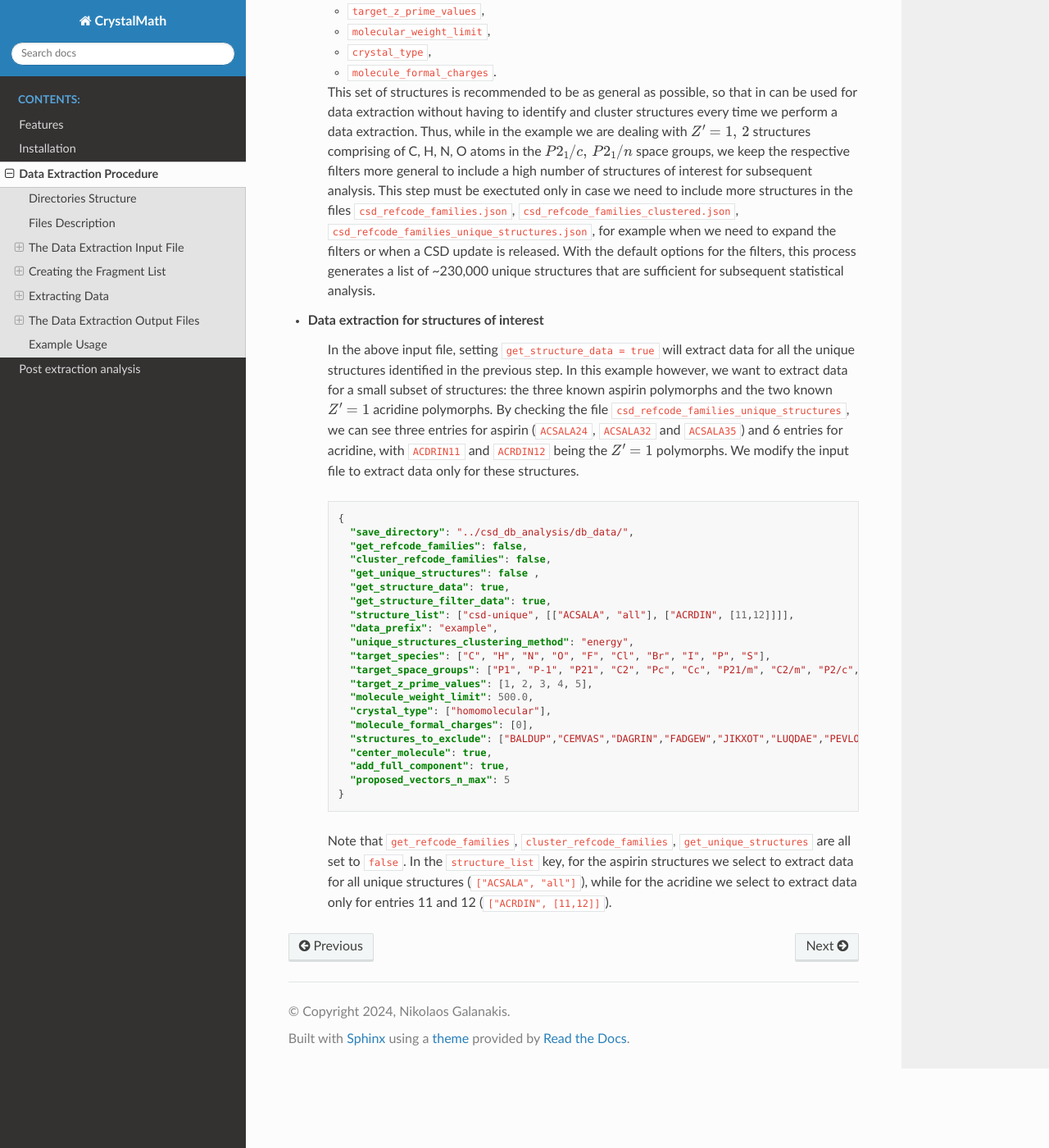
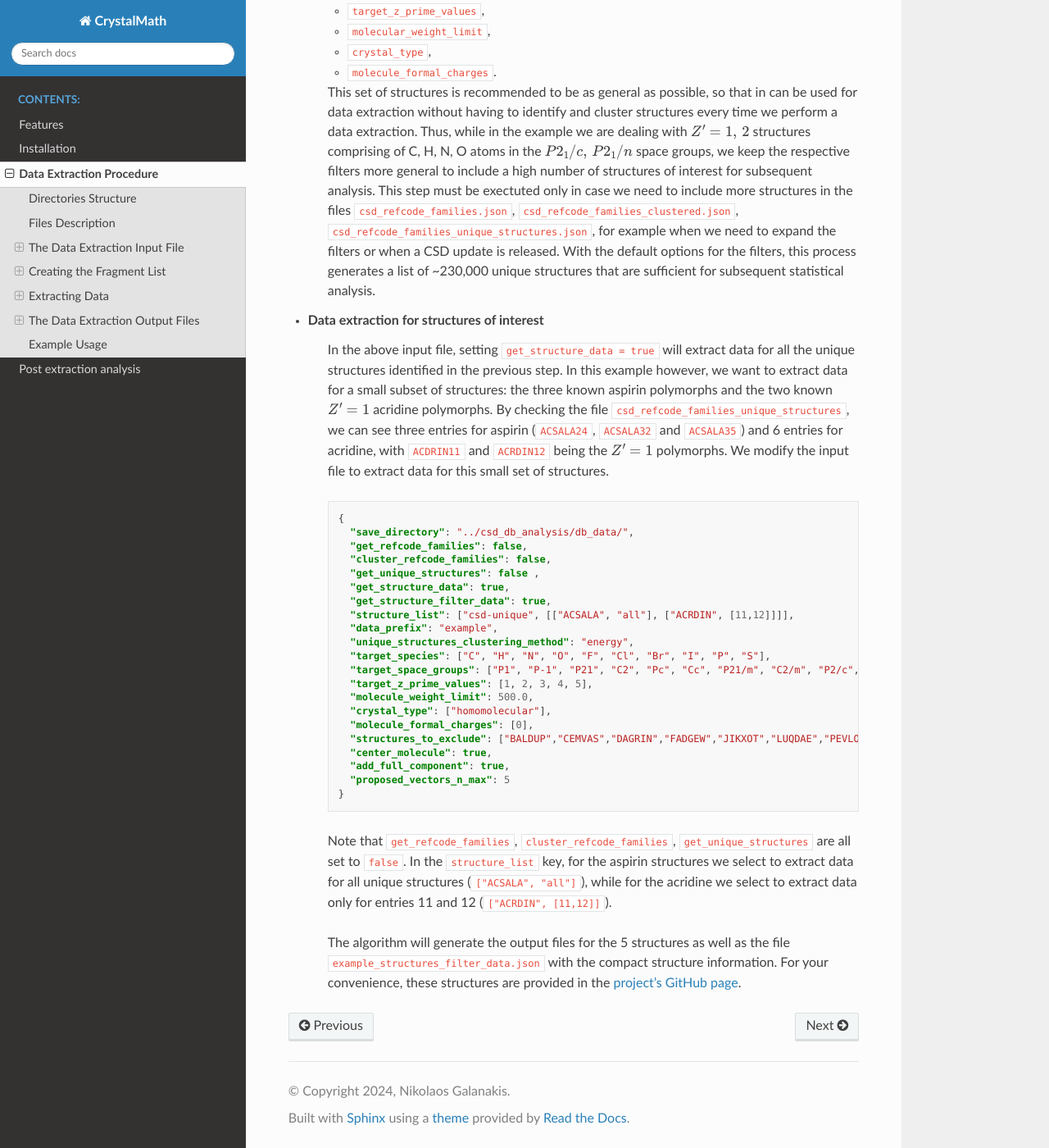
Before and after one commit to nigalanakis/Crystal_Math, a Sphinx documentation site: the page built from docs/source/procedure.rst, in a window 1280 px wide and 1400 px high, scrolled down 14943 px. Shown: the whole window at 82% size. Built offline with Sphinx 7.4.7 and the Read the Docs theme 2.0.0, drawn with Linux system fonts in a browser that asks for light colours.

Commit message:
Add files via upload

```diff
--- a/docs/source/procedure.rst
+++ b/docs/source/procedure.rst
@@ -606,7 +606,7 @@ In the following paragraphs we demostrate the workflow for extracting sample dat
 
 - **Data extraction for structures of interest**
 
-	In the above input file, setting ``get_structure_data = true`` will extract data for all the unique structures identified in the previous step. In this example however, we want to extract data for a small subset of structures: the three known aspirin polymorphs and the two known :math:`Z^{\prime}=1` acridine polymorphs. By checking the file ``csd_refcode_families_unique_structures``, we can see three entries for aspirin (``ACSALA24``, ``ACSALA32`` and ``ACSALA35``) and 6 entries for acridine, with ``ACDRIN11`` and ``ACRDIN12`` being the :math:`Z^{\prime}=1` polymorphs. We modify the input file to extract data only for these structures.
+	In the above input file, setting ``get_structure_data = true`` will extract data for all the unique structures identified in the previous step. In this example however, we want to extract data for a small subset of structures: the three known aspirin polymorphs and the two known :math:`Z^{\prime}=1` acridine polymorphs. By checking the file ``csd_refcode_families_unique_structures``, we can see three entries for aspirin (``ACSALA24``, ``ACSALA32`` and ``ACSALA35``) and 6 entries for acridine, with ``ACDRIN11`` and ``ACRDIN12`` being the :math:`Z^{\prime}=1` polymorphs. We modify the input file to extract data for this small set of structures.
 
 	.. code-block:: json
 
@@ -633,3 +633,5 @@ In the following paragraphs we demostrate the workflow for extracting sample dat
 		}
 
 	Note that ``get_refcode_families``, ``cluster_refcode_families``, ``get_unique_structures`` are all set to ``false``. In the ``structure_list`` key, for the aspirin structures we select to extract data for all unique structures (``["ACSALA", "all"]``), while for the acridine we select to extract data only for entries 11 and 12 (``["ACRDIN", [11,12]]``).
+
+	The algorithm will generate the output files for the 5 structures as well as the file ``example_structures_filter_data.json`` with the compact structure information. For your convenience, these structures are provided in the `project's GitHub page <https://github.com/nigalanakis/Crystal_Math/tree/master/docs/examples>`_.
```
